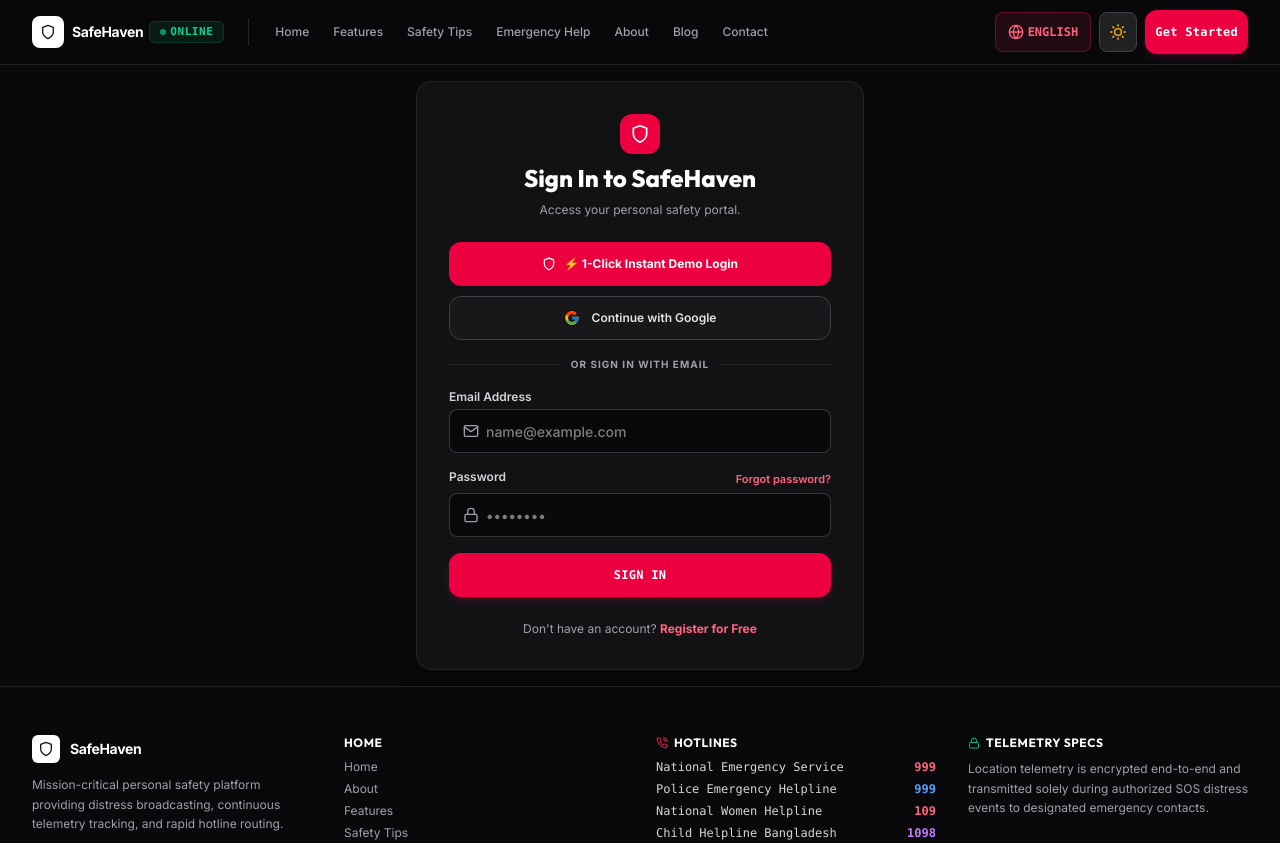
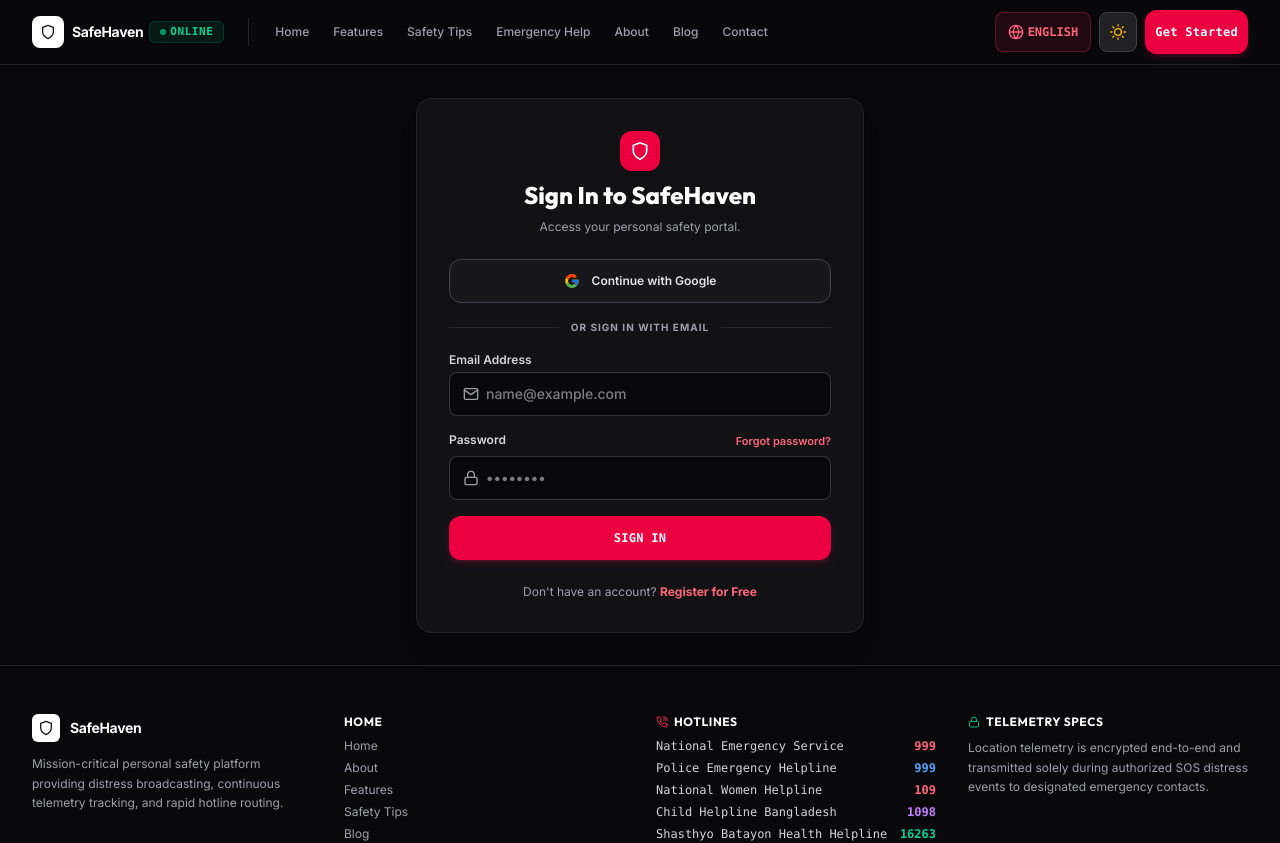
Before and after one commit to Ridwanulkarim/women-safety-web-app, a React (Vite) app: page /login in a window 1280 px wide. Shown: the top 843 px of the page. Built offline with nearby package versions, Linux system fonts and the light colour scheme; no server answers.

Commit message:
Remove 1-Click Instant Demo Login button, retaining verified test login credentials

```diff
--- a/src/context/AuthContext.jsx
+++ b/src/context/AuthContext.jsx
@@ -207,29 +207,6 @@
     }
   };
 
-  const loginDemoUser = async () => {
-    setLoading(true);
-    try {
-      const demoUser = {
-        uid: 'demo_user_safehaven_2026',
-        email: 'demo@safehaven.app',
-        fullName: 'Demo Tester',
-        role: 'user',
-        profileImage: '',
-        status: 'active'
-      };
-      setUser(demoUser);
-      setToken('demo_active_token');
-      localStorage.setItem('safehaven_token', 'demo_active_token');
-      toast.success('Logged in as Demo User!');
-      return demoUser;
-    } catch (error) {
-      toast.error('Failed to start demo session');
-    } finally {
-      setLoading(false);
-    }
-  };
-
   const updateUserProfile = (updatedData) => {
     setUser(prev => (prev ? { ...prev, ...updatedData } : updatedData));
   };
@@ -243,7 +220,6 @@
         registerUser,
         loginUser,
         loginWithGoogle,
-        loginDemoUser,
         logoutUser,
         resetPassword,
         updateUserProfile,
--- a/src/pages/public/Login.jsx
+++ b/src/pages/public/Login.jsx
@@ -7,7 +7,7 @@
 import { useLanguage } from '../../context/LanguageContext';
 
 const Login = () => {
-  const { loginUser, loginWithGoogle, loginDemoUser } = useAuth();
+  const { loginUser, loginWithGoogle } = useAuth();
   const { register, handleSubmit, formState: { errors } } = useForm();
   const [loading, setLoading] = useState(false);
   const { t } = useLanguage();
@@ -40,18 +40,6 @@
     }
   };
 
-  const handleDemoSignIn = async () => {
-    setLoading(true);
-    try {
-      await loginDemoUser();
-      navigate(from, { replace: true });
-    } catch (e) {
-      // toast shown in AuthContext
-    } finally {
-      setLoading(false);
-    }
-  };
-
   return (
     <div className="min-h-[75vh] flex items-center justify-center p-3 sm:p-4">
       <div className="max-w-md w-full product-card p-5 sm:p-8 space-y-6 shadow-xl border-zinc-200 dark:border-zinc-800">
@@ -64,17 +52,7 @@
           <p className="text-xs text-zinc-500 dark:text-zinc-400">{t('auth.loginSub')}</p>
         </div>
 
-        {/* Demo & Google Login Buttons */}
-        <div className="space-y-2.5">
-          <button
-            type="button"
-            onClick={handleDemoSignIn}
-            disabled={loading}
-            className="w-full py-2.5 px-4 rounded-xl bg-rose-600 hover:bg-rose-700 text-white font-bold text-xs flex items-center justify-center gap-2 transition shadow-md min-h-[44px]"
-          >
-            <FiShield className="text-sm" /> ⚡ 1-Click Instant Demo Login
-          </button>
-
+        {/* Google Login Button */}
         <button
           type="button"
           onClick={handleGoogleSignIn}
@@ -83,7 +61,6 @@
         >
           <FcGoogle className="text-base flex-shrink-0" /> {t('auth.googleContinue')}
         </button>
-        </div>
 
         <div className="relative flex items-center justify-center">
           <div className="border-t border-zinc-200 dark:border-zinc-800 w-full"></div>
```
Lines whose indentation alone changed are shown as unchanged.
